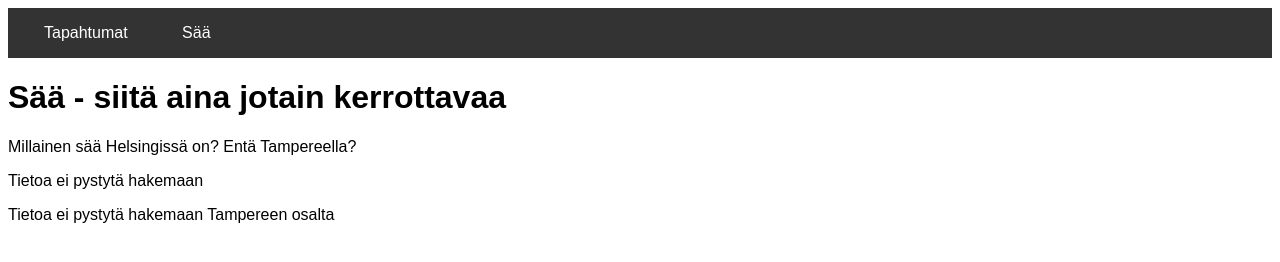
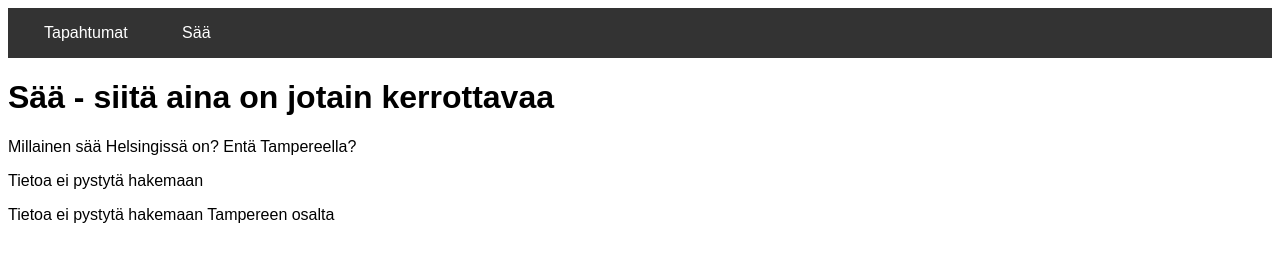
Before and after one commit to rihell/Dig3JSON, a plain HTML site: page saa.html in a window 1280 px wide. Drawn offline with Linux system fonts and the light colour scheme; no server answers.

Commit message:
fixing text

```diff
--- a/saa.html
+++ b/saa.html
@@ -14,7 +14,7 @@
         </ul>
     </nav>
     <header>
-        <h1>Sää - siitä aina jotain kerrottavaa</h1>
+        <h1>Sää - siitä aina on jotain kerrottavaa</h1>
         <p>Millainen sää Helsingissä on? Entä Tampereella?</p>
     </header>
     <div id="vastaus"></div> <!-- Tähän tiedot haetaan ja tulostetaan-->
```
